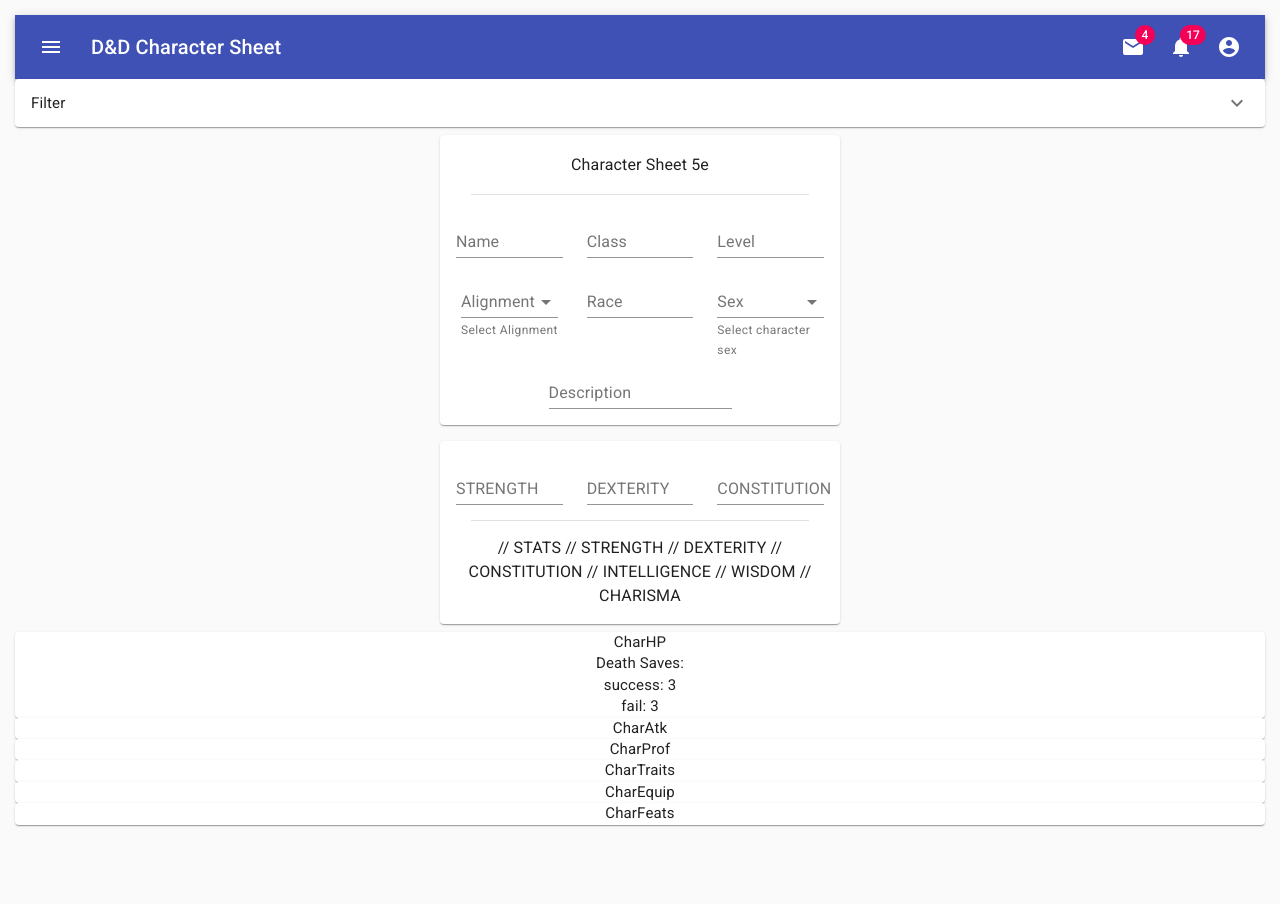
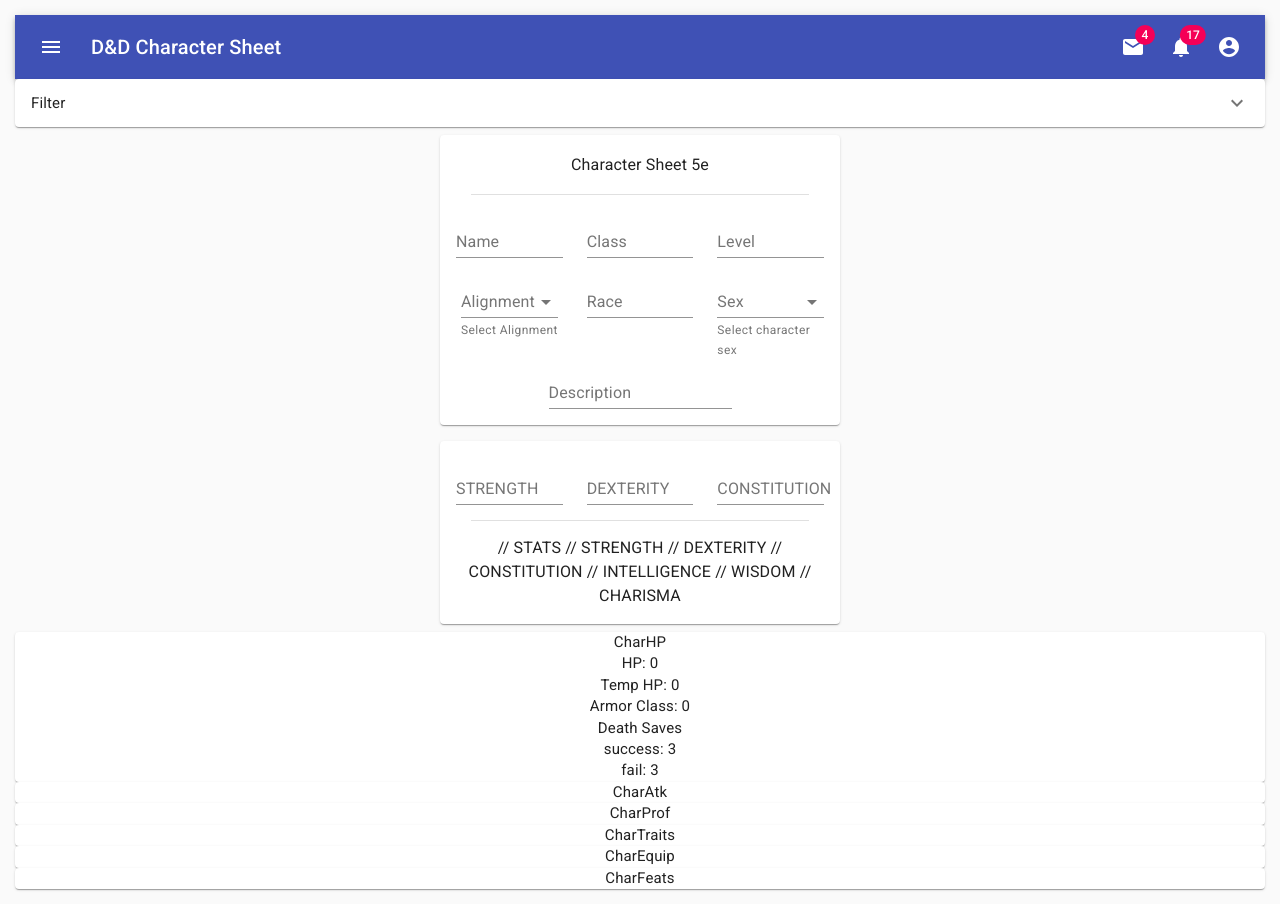
Before and after one commit to vpvnguyen/dnd-character-sheet-5e, a Next.js app in the folder app/: page /Sheet in a window 1280 px wide. Before the commit the page ends 840 px from the top, so only its background shows below. Built offline with nearby package versions, Linux system fonts and the light colour scheme.

Commit message:
render HP component in CharHP

```diff
--- a/app/components/CharSheet/CharHP.js
+++ b/app/components/CharSheet/CharHP.js
@@ -2,9 +2,27 @@ import React, { useState } from "react";
 import { Card } from "@material-ui/core";
 // ARMOR CLASS INITIATIVE SPEED
 
+const ArmorClass = () => {
+  const [armor, setArmor] = useState(0);
+  return (
+    <div>
+      <div>Armor Class: {armor}</div>
+    </div>
+  );
+};
 // CURRENT HIT POINTS / MAX
 // TEMPORARY HIT POINTS
 
+const HP = () => {
+  const [hp, setHp] = useState(0);
+  const [tempHp, setTempHp] = useState(0);
+  return (
+    <div>
+      <div>HP: {hp}</div>
+      <div>Temp HP: {tempHp}</div>
+    </div>
+  );
+};
 // Total / HIT DICE
 
 // DEATH SAVES
@@ -20,7 +38,7 @@ const DeathSaves = () => {
   console.log(deathSaves);
   return (
     <div>
-      Death Saves:
+      Death Saves
       <div>
         {deathSaves[0].success}: {deathSaves[0].qty}
       </div>
@@ -32,10 +50,11 @@ const DeathSaves = () => {
 };
 
 const CharHP = () => {
-  const [hp, setHp] = useState("");
   return (
     <Card>
       <div>CharHP</div>
+      <HP />
+      <ArmorClass />
       <DeathSaves />
     </Card>
   );
```
